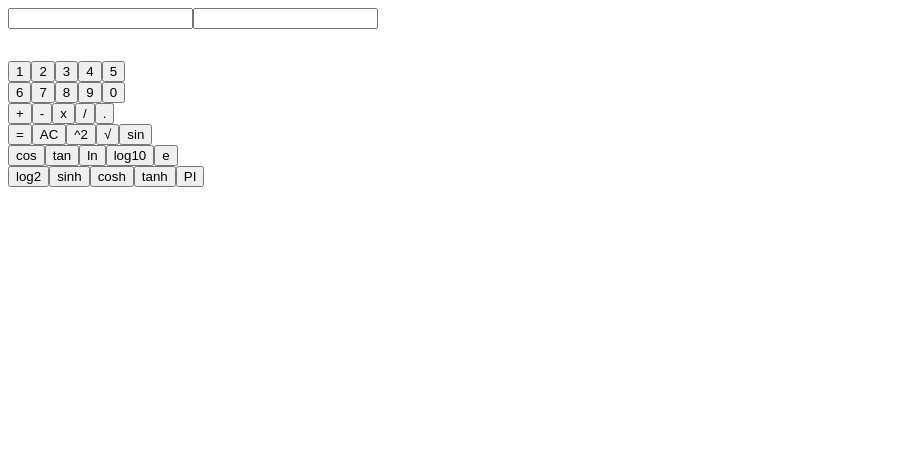
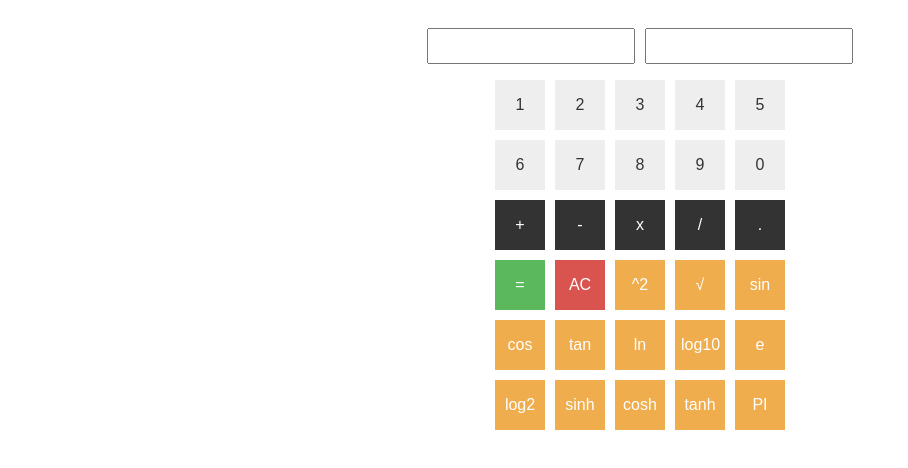
Before and after one commit to KingPrince001/Calculator_App, a React (Vite) app: page / in a window 1280 px wide. Shown: the top 468 px of the page, without its empty margins (0-908 px from the left). Built offline with nearby package versions, Linux system fonts and the light colour scheme.

Commit message:
complete react calculator

```diff
--- a/src/App.css
+++ b/src/App.css
@@ -0,0 +1,107 @@
+.container {
+    display: flex;
+    flex-direction: column;
+    align-items: center;
+    font-family: Arial, sans-serif;
+  }
+
+  .input-container {
+    display: flex;
+    justify-content: center;
+    margin-bottom: 1rem;
+    margin-top:20px ;
+  }
+  .input-field {
+    width: 200px;
+    height: 30px;
+    margin-right: 10px;
+    text-align: right;
+  }
+
+  .result-field {
+    width: 200px;
+    height: 30px;
+    text-align: right;
+    font-weight: bold;
+  }
+
+  .button-container {
+    display: grid;
+    grid-template-columns: repeat(5, 1fr);
+    gap: 10px;
+    margin-bottom: 10px;
+  }
+
+  .button {
+    width: 50px;
+    height: 50px;
+    font-size: 16px;
+    border: none;
+    outline: none;
+    background-color: #eee;
+    color: #333;
+    cursor: pointer;
+    transition: background-color 0.3s ease;
+  }
+
+  .button:hover {
+    background-color: #ddd;
+  }
+
+  .function-button {
+    background-color: #f0ad4e;
+    color: white;
+  }
+
+  .clear-button {
+    background-color: #d9534f;
+    color: white;
+  }
+
+  .evaluate-button {
+    background-color: #5cb85c;
+    color: white;
+  }
+
+  .input-button {
+    background-color: #337ab7;
+    color: white;
+  }
+
+  .math-button {
+    background-color: #333;
+    color: white;
+  }
+
+  .result-button {
+    background-color: #333;
+    color: white;
+  }
+
+  @media (max-width: 768px) {
+    .button-container {
+      grid-template-columns: repeat(4, 1fr);
+    }
+
+    .button {
+      width: 60px;
+      height: 60px;
+      font-size: 18px;
+    }
+  }
+
+  @media (max-width: 480px) {
+    .button-container {
+      grid-template-columns: repeat(5, 1fr);
+    }
+
+    .button {
+      width: 60px;
+      height: 80px;
+      font-size: 20px;
+    }
+    .input-container {
+        width: 90%;
+        padding: 10px;
+    }
+  }
--- a/src/App.jsx
+++ b/src/App.jsx
@@ -181,7 +181,7 @@ const App = () => {
     dispatch({ type: 'TAN' });
   };
 
-  const handleNaturallog = () => {
+  const handleNaturalLog = () => {
     dispatch({ type: 'ln' });
   };
   const handleLogBase10 = () => {
@@ -207,63 +207,60 @@ const App = () => {
   };
 
     return (
-      <>
-      <div>
-        <input type="text" value={state.expression} />
-        <input type="text" value={state.result} readOnly />
+      <div className="container">
+      <div className="input-container">
+        <input type="text" value={state.expression} className="input-field" />
+        <input type="text" value={state.result} readOnly className="result-field" />
       </div>
 
-      <div style={{marginTop: "2rem"}}>
-        <button onClick={() => handleDigitInput('1')}>1</button>
-        <button onClick={() => handleDigitInput('2')}>2</button>
-        <button onClick={() => handleDigitInput('3')}>3</button>
-        <button onClick={() => handleDigitInput('4')}>4</button>
-        <button onClick={() => handleDigitInput('5')}>5</button>
+      <div className="button-container">
+        <button onClick={() => handleDigitInput('1')} className="button">1</button>
+        <button onClick={() => handleDigitInput('2')} className="button">2</button>
+        <button onClick={() => handleDigitInput('3')} className="button">3</button>
+        <button onClick={() => handleDigitInput('4')} className="button">4</button>
+        <button onClick={() => handleDigitInput('5')} className="button">5</button>
       </div>
 
-      <div>
-        <button onClick={() => handleDigitInput('6')}>6</button>
-        <button onClick={() => handleDigitInput('7')}>7</button>
-        <button onClick={() => handleDigitInput('8')}>8</button>
-        <button onClick={() => handleDigitInput('9')}>9</button>
-        <button onClick={() => handleDigitInput('0')}>0</button>
+      <div className="button-container">
+        <button onClick={() => handleDigitInput('6')} className="button">6</button>
+        <button onClick={() => handleDigitInput('7')} className="button">7</button>
+        <button onClick={() => handleDigitInput('8')} className="button">8</button>
+        <button onClick={() => handleDigitInput('9')} className="button">9</button>
+        <button onClick={() => handleDigitInput('0')} className="button">0</button>
       </div>
 
-      <div>
-        <button onClick={() => handleOperatorInput('+')}>+</button>
-        <button onClick={() => handleOperatorInput('-')}>-</button>
-        <button onClick={() => handleOperatorInput('*')}>x</button>
-        <button onClick={() => handleOperatorInput('/')}>/</button>
-        <button onClick={handleDecimalInput}>.</button>
-
+      <div className="button-container">
+        <button onClick={() => handleOperatorInput('+')} className="button math-button">+</button>
+        <button onClick={() => handleOperatorInput('-')} className="button math-button">-</button>
+        <button onClick={() => handleOperatorInput('*')} className="button math-button">x</button>
+        <button onClick={() => handleOperatorInput('/')} className="button math-button">/</button>
+        <button onClick={handleDecimalInput} className="button math-button">.</button>
       </div>
 
-      <div>
-        <button onClick={handleEvaluateInput}>=</button>
-        <button onClick={handleClearInput}>AC</button>
-        <button onClick={handleSquareInput}>^2</button>
-        <button onClick={handleSquareRootInput}>√</button>
-        <button onClick={handleSinInput}>sin</button>
-
+      <div className="button-container">
+        <button onClick={handleEvaluateInput} className="button evaluate-button">=</button>
+        <button onClick={handleClearInput} className="button clear-button">AC</button>
+        <button onClick={handleSquareInput} className="button function-button">^2</button>
+        <button onClick={handleSquareRootInput} className="button function-button">√</button>
+        <button onClick={handleSinInput} className="button function-button">sin</button>
       </div>
 
-      <div>
-        <button onClick={handleCosInput}>cos</button>
-        <button onClick={handleTanInput}>tan</button>
-        <button onClick={handleNaturallog}>ln</button>
-        <button onClick={handleLogBase10}>log10</button>
-        <button onClick={handleExponential}>e</button>
-
+      <div className="button-container">
+        <button onClick={handleCosInput} className="button function-button">cos</button>
+        <button onClick={handleTanInput} className="button function-button">tan</button>
+        <button onClick={handleNaturalLog} className="button function-button">ln</button>
+        <button onClick={handleLogBase10} className="button function-button">log10</button>
+        <button onClick={handleExponential} className="button function-button">e</button>
       </div>
 
-      <div>
-        <button onClick={handleLogBase2}>log2</button>
-        <button onClick={handleSinh}>sinh</button>
-        <button onClick={handleCosh}>cosh</button>
-        <button onClick={handleTanh}>tanh</button>
-        <button onClick={handlePI}>PI</button>
+      <div className="button-container">
+        <button onClick={handleLogBase2} className="button function-button">log2</button>
+        <button onClick={handleSinh} className="button function-button">sinh</button>
+        <button onClick={handleCosh} className="button function-button">cosh</button>
+        <button onClick={handleTanh} className="button function-button">tanh</button>
+        <button onClick={handlePI} className="button function-button">PI</button>
       </div>
-      </>
+    </div>
     );
     }
 
```
